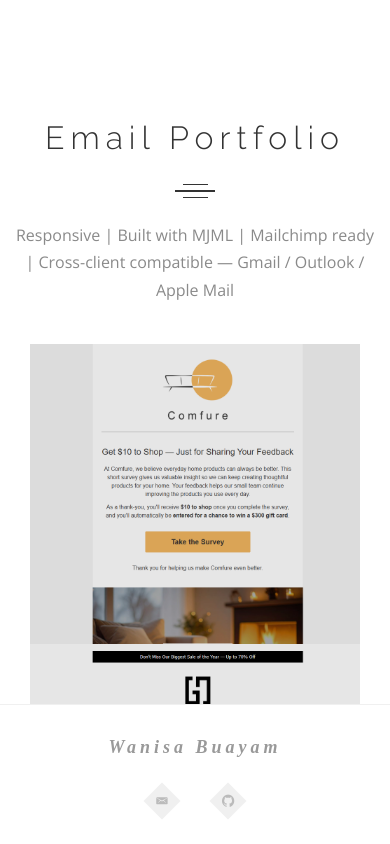
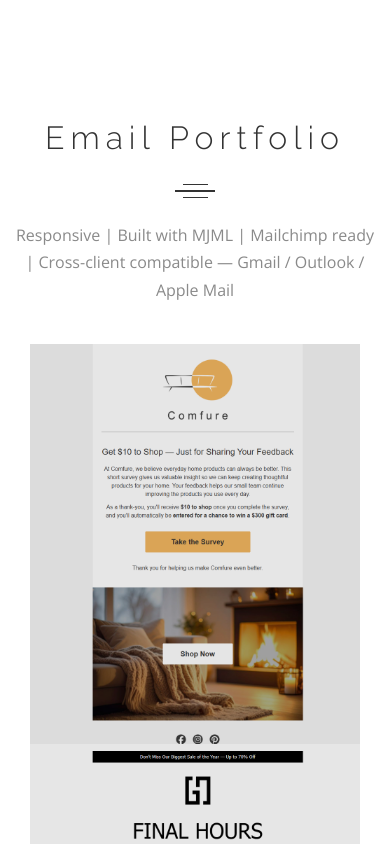
Before and after one commit to bywanisa/bywanisa.github.io, a plain HTML site: page Email-Port.html in a window 390 px wide. Drawn offline with nearby package versions, Linux system fonts and the light colour scheme; files whose address does not match are found by name; a web font is replaced by a local one.

Commit message:
0326 - Fix mobile view in Email Port

```diff
--- a/Email-Port.html
+++ b/Email-Port.html
@@ -60,11 +60,9 @@
           </div>
           </div>
         </div>
-      </div>
     </section>
     <!-- Front Section End-->
-
-    <div class="footer index-footer section-block">
+     <div class="footer section-block">
         <div class="container">
           <div class="row">
             <div class="footer-title col-sm-6">
--- a/src/css/style-index.css
+++ b/src/css/style-index.css
@@ -807,7 +807,7 @@ header:hover .front-person-titles .title {
 
 /* Email Portfolio */
 .email-portfolio .email-item {
-	max-height: 300px;
+	max-height: 400px;
 	overflow: hidden scroll;
 }
 .email-portfolio .email-item img {
@@ -936,6 +936,9 @@ header:hover .front-person-titles .title {
 	}
 }
 @media (max-width:768px){
+	.email-portfolio .email-item {
+		overflow-y: hidden;
+	}
 }
 @media (max-width: 578px){
 	header {
```
